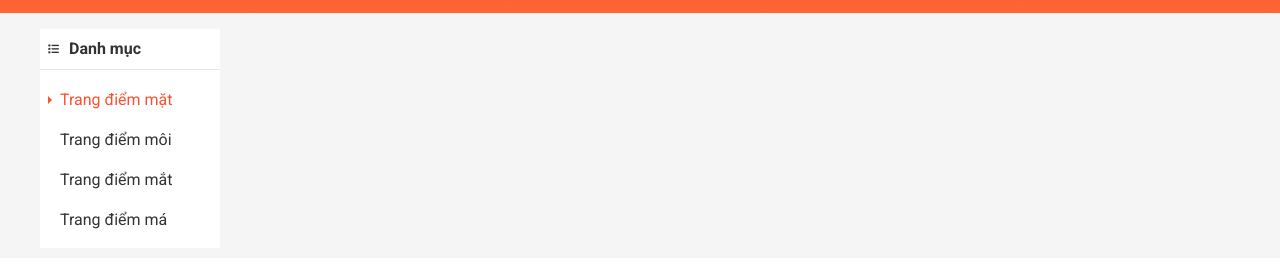
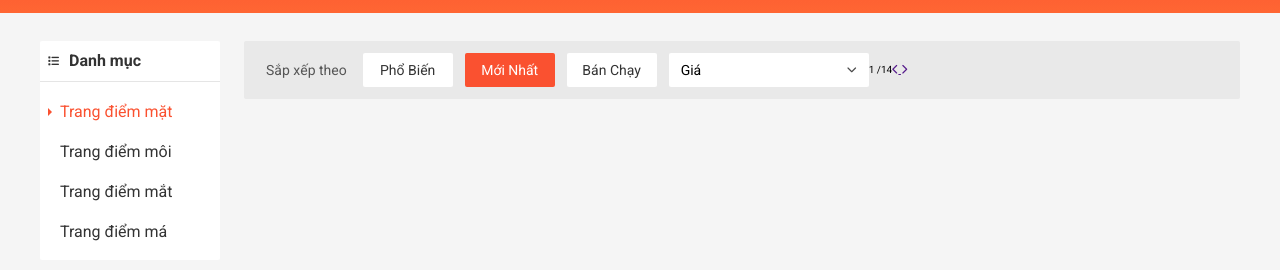
Before and after one commit to yangdi0710/dnphan-shop, a plain HTML site: page index.html in a window 1280 px wide. Shown: the part 107-386 px from the top of the page. Drawn offline with nearby package versions, Linux system fonts and the light colour scheme.

Commit message:
G9 commnit 9:30PM 17-07

```diff
--- a/assets/css/base.css
+++ b/assets/css/base.css
@@ -117,7 +117,7 @@ html {
     cursor: pointer;
     color: var(--text-color);
     background-color: var(--while-color);
-    display: flex;
+    display: inline-flex;
     justify-content: center;
     align-items: center;
 }
@@ -126,7 +126,7 @@ html {
     background-color: rgba(0, 0, 0, 0.1);
 }
 
-.btn.btn-primary {
+.btn.btn--primary {
     color: var(--while-color);
     background-color: var(--primary-color);
 }
@@ -152,3 +152,23 @@ html {
     width: 210px;
     padding-right: 28px;
 }
+
+/* Selection */
+
+.select-input {
+    height: 34px;
+    padding: 0 12px;
+    border-radius: 2px;
+    background-color: var(--while-color);
+    min-width: 200px;
+    display: flex;
+    justify-content: space-between;
+    align-items: center;
+}
+
+.select-input-icon {
+    font-size: 1rem;
+    color: #4a4a4a;
+    position: relative;
+    bottom: 1px;
+}
--- a/assets/css/main.css
+++ b/assets/css/main.css
@@ -870,6 +870,10 @@
     background-color: #f5f5f5;
 }
 
+.app__content {
+    padding-top: 28px;
+}
+
 .category {
     background-color: var(--while-color);
     border-radius: 2px;
@@ -882,6 +886,7 @@
     color: var(--text-color);
     padding: 12px 8px;
     border-bottom: 1px solid rgba(0, 0, 0, 0.1);
+    margin-top: 0;
     margin-bottom: 0;
 }
 
@@ -896,10 +901,6 @@
 .category__list {
     padding: 0 0 8px 0;
     list-style: none;
-}
-
-.category-item {
-
 }
 
 .category-item--active .category-item__link {
@@ -932,3 +933,33 @@
     color: var(--primary-color);
     right: -4px;
 }
+
+/* Home Sort + Filter */
+.home-filter {
+    background-color: rgba(0,0,0,0.05);
+    display: flex;
+    align-items: center;
+    padding: 12px 22px;
+    border-radius: 2px;
+}
+
+.home-filter__label {
+    color: #555555;
+    font-size: 1.4rem;
+    margin-right: 16px;
+}
+
+.home-filter-btn {
+    margin-right: 12px;
+    min-width: 90px;
+    text-transform: capitalize;
+}
+
+.select-input__label {
+    font-size: 1.4rem;
+}
+
+.home-filter__page {
+    display: flex;
+    align-items: center;
+}
--- a/index.html
+++ b/index.html
@@ -269,7 +269,7 @@
         <!--App Container -->
         <div class="app__container">
             <div class="grid">
-                <div class="grid__row">
+                <div class="grid__row app__content">
 
                     <div class="grid__col-2">
                         <!-- Category -->
@@ -299,9 +299,32 @@
                         </nav>
                     </div>
 
-                    <!-- Product -->
+                    <!-- Home Sort + Filter -->
                     <div class="grid__col-10">
+                        <div class="home-filter">
+                            <span class="home-filter__label">Sắp xếp theo</span>
+                            <button class="btn home-filter-btn">Phổ biến</button>
+                            <button class="btn home-filter-btn btn--primary">Mới nhất</button>
+                            <button class="btn home-filter-btn">Bán chạy</button>
 
+                            <div class="select-input">
+                                <span class="select-input__label">Giá</span>
+                                <i class="select-input-icon fa-solid fa-chevron-down"></i>
+                            </div>
+
+                            <div class="home-filter__page">
+                                <span class="home-filter__page-num">
+                                    <span class="home-filter__page-current">1</span>
+                                    /14
+                                </span>
+                                <div class="home-filter__page-control">
+                                    <a href="" class="home-filter__page-btn">
+                                        <i class="fa-solid fa-chevron-left"></i>
+                                        <i class="fa-solid fa-chevron-right"></i>
+                                    </a>
+                                </div>
+                            </div>
+                        </div>
                     </div>
                 </div>
             </div>
```
